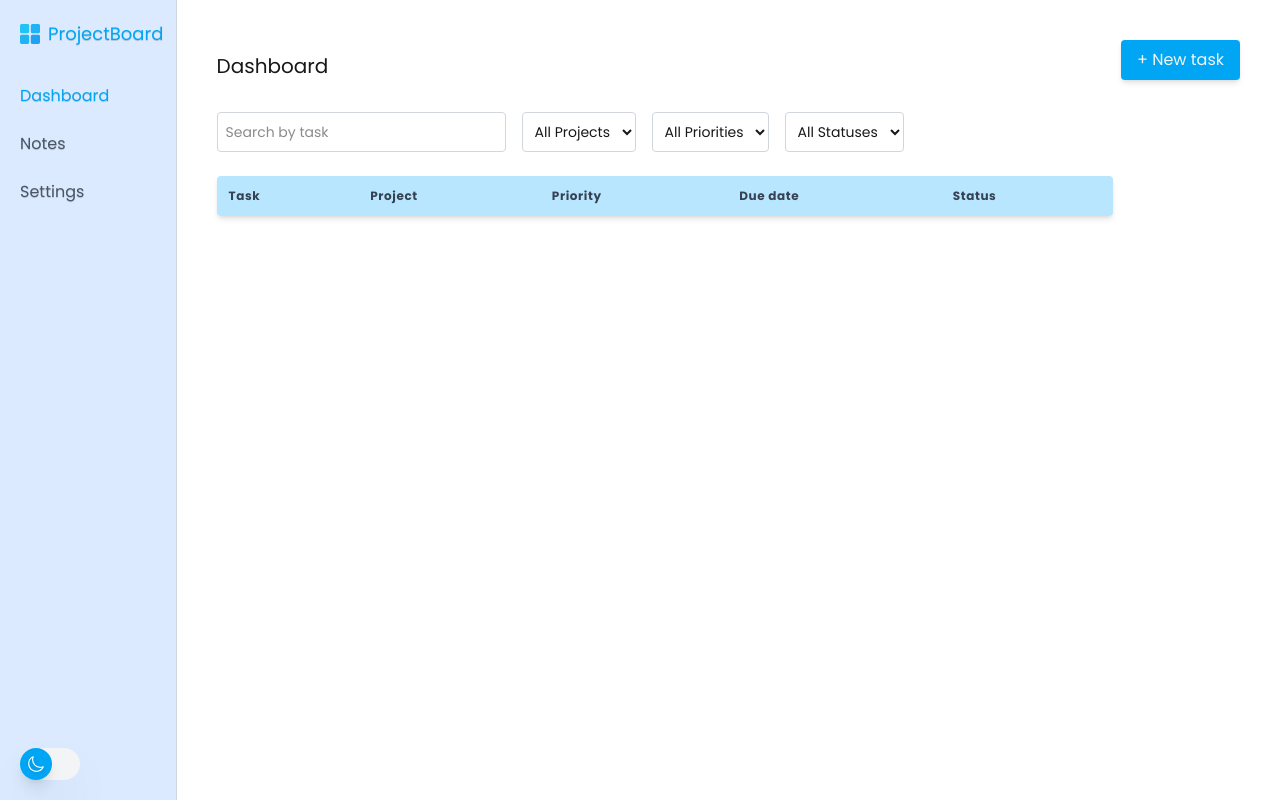
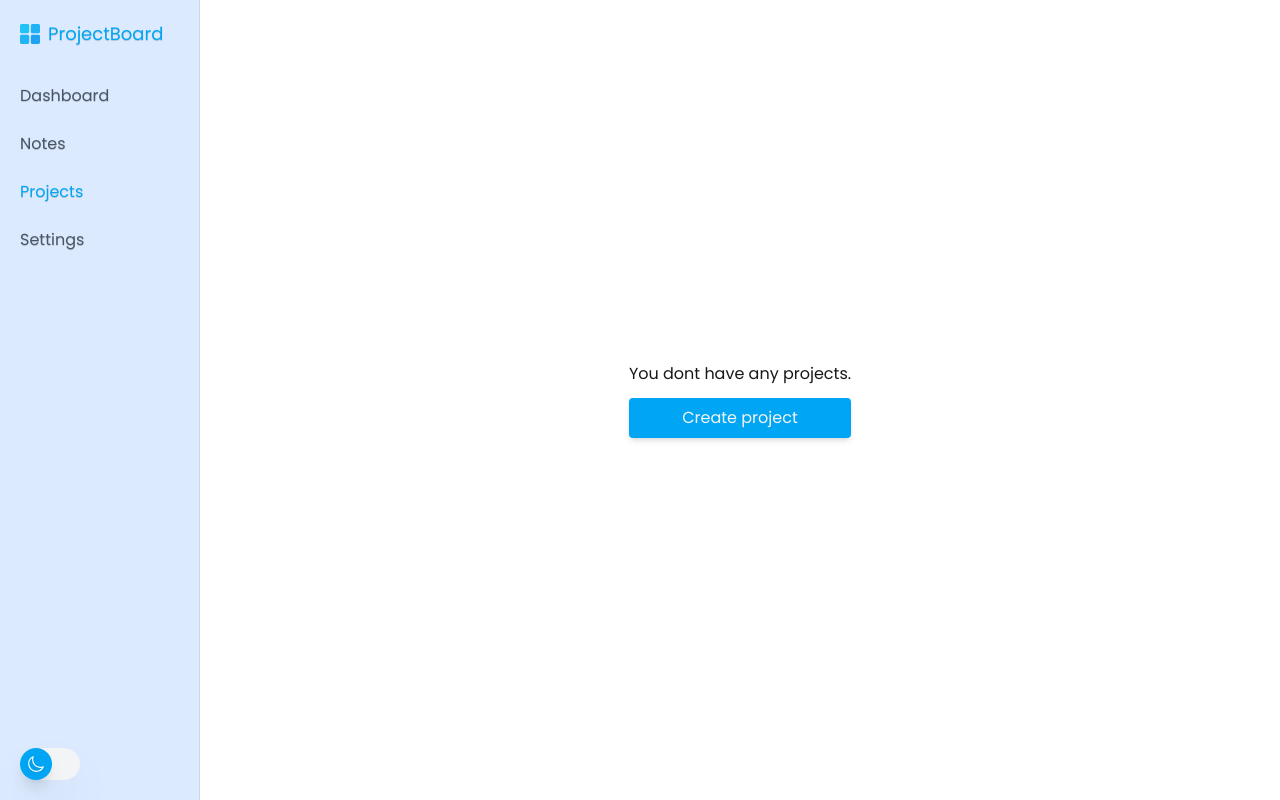
Before and after one commit to viviantangdev/projectboard, a React (Vite) app: page /projects in a window 1280 px wide. Before the commit this address led to /dashboard. Built offline with nearby package versions, Linux system fonts and the light colour scheme.

Commit message:
Projects navigation

```diff
--- a/src/App.tsx
+++ b/src/App.tsx
@@ -1,8 +1,10 @@
 import { Navigate, Route, Routes } from 'react-router';
 import Dashboard from './features/dashboard/Dashboard';
 import Notes from './features/notes/Notes';
+import Projects from './features/projects/Projects';
+import ProjectDetail from './features/projects/components/ProjectDetail';
+import { Settings } from './features/settings/Settings';
 import MainLayout from './shared/layouts/MainLayout';
-import { Settings } from './features/settings/Settings';
 
 function App() {
   return (
@@ -12,9 +14,15 @@ function App() {
           <Route index element={<Navigate to='dashboard' replace />} />
           <Route path='dashboard' element={<Dashboard />} />
           <Route path='notes' element={<Notes />} />
+
+          <Route path='projects' element={<Projects />}>
+            {/* Dynamic child route for individual projects */}
+
+            <Route path=':projectId' element={<ProjectDetail />} />
+          </Route>
           <Route path='settings' element={<Settings />} />
         </Route>
-        <Route path='*' element={<Navigate to='/' replace/>} />
+        <Route path='*' element={<Navigate to='/' replace />} />
       </Routes>
     </>
   );
--- a/src/features/projects/Projects.tsx
+++ b/src/features/projects/Projects.tsx
@@ -1,18 +1,46 @@
-import FeatureLayout from '../../shared/layouts/FeatureLayout';
+import { useState } from 'react';
+import { Outlet } from 'react-router';
+import Modal from '../../shared/components/Modal';
+import SingleInputModalContent from '../../shared/components/SingleInputModalContent';
+import { useProjects } from './context/useProjects';
 
 const Projects = () => {
-  return (
-    <FeatureLayout
-      title={'Projects'}
-      actionButton={
-        <button onClick={() => {}} className='actionButton'>
-          + New project
+  const { projects, addProject } = useProjects();
+  const [isAddProjectModalOpen, setIsAddProjectModalOpen] = useState(false);
+  const [newProject, setNewProject] = useState<string>('');
+
+  if (projects.length === 0) {
+    return (
+      <div className='m-auto flex flex-col gap-3'>
+        <span>You dont have any projects.</span>
+        <button
+          type='button'
+          onClick={() => setIsAddProjectModalOpen(true)}
+          className='actionButton'
+        >
+          Create project
         </button>
-      }
-    >
-      Projects
-    </FeatureLayout>
-  );
+        {isAddProjectModalOpen && (
+          <Modal
+            title={'Add project'}
+            isOpen={isAddProjectModalOpen}
+            setIsOpen={setIsAddProjectModalOpen}
+            children={
+              <SingleInputModalContent
+                value={newProject}
+                setValue={setNewProject}
+                onSubmit={() => addProject(newProject)}
+                setIsModalOpen={setIsAddProjectModalOpen}
+              />
+            }
+          />
+        )}
+      </div>
+    );
+  }
+
+  // Render Outlet for child routes (e.g., /projects/:projectId)
+  return <Outlet />;
 };
 
 export default Projects;
--- /dev/null
+++ b/src/features/projects/components/ProjectDetail.tsx
@@ -0,0 +1,23 @@
+import { useParams } from 'react-router';
+import { useProjects } from '../context/useProjects';
+
+const ProjectDetail = () => {
+  const { projectId } = useParams();
+  const { projects } = useProjects();
+  const project = projects.find((p) => p.name === projectId);
+
+  if (!project) {
+    return <div>Project not found</div>;
+  }
+  console.log('ProjectDetail rendering for projectId:', projectId);
+  console.log('Selected project:', project);
+  return (
+    <div>
+      <h1>{project.name}</h1>
+      <p>Project ID: {project.id}</p>
+      {/* Render additional project details */}
+    </div>
+  );
+};
+
+export default ProjectDetail;
--- a/src/features/projects/components/ProjectTasks.tsx
+++ /dev/null
@@ -1,25 +0,0 @@
-import { useParams } from 'react-router';
-import DashboardTable from '../../dashboard/components/DashboardTable';
-import { useProjects } from '../context/useProjects';
-
-const ProjectTasks = () => {
-  const { projectName } = useParams();
-  const { projects } = useProjects();
-  //    const { tasks } = useTasks();
-
-  const project = projects.find(
-    (p) => p.name.toLowerCase() === projectName?.toLowerCase()
-  );
-  if (!project) return <div>Project not found</div>;
-
-  // const projectTasks = tasks.filter(t => t.project === project.id);
-
-  return (
-    <div className='p-6 max-w-4xl mx-auto'>
-      <h2 className='text-2xl font-bold mb-4'>{project.name} Tasks</h2>
-      <DashboardTable />
-    </div>
-  );
-};
-
-export default ProjectTasks;
--- a/src/shared/components/Navbar.tsx
+++ b/src/shared/components/Navbar.tsx
@@ -2,12 +2,13 @@ import { useState } from 'react';
 import { HiMiniBars3, HiOutlineXMark } from 'react-icons/hi2';
 import { NavLink } from 'react-router';
 import Logo from '../components/Logo';
-import { navigations } from '../utils/routes';
 import ThemeToggle from '../components/ThemeToggle';
-
+import { useNavigations } from '../hooks/useNavigations';
 
 const Navbar = () => {
+  const navigations = useNavigations();
   const [isNavbarOpen, setIsNavbarOpen] = useState(false);
+  const [isProjectsOpen, setIsProjectsOpen] = useState(true);
 
   const onToggle = () => {
     setIsNavbarOpen(!isNavbarOpen);
@@ -30,15 +31,44 @@ const Navbar = () => {
       >
         <div className='flex flex-col gap-2'>
             {navigations.map((nav, index) => (
+            <div key={index} className='flex flex-col gap-1'>
+              {nav.children && nav.children.length > 0 ? (
+                <>
+                  <button
+                    onClick={() => setIsProjectsOpen(!isProjectsOpen)}
+                    className='navlink font-semibold text-left'
+                  >
+                    {nav.name}
+                  </button>
+                  {isProjectsOpen && (
+                    <div className='ml-4 flex flex-col gap-1'>
+                      {nav.children.map((child, childIndex) => (
                         <NavLink
-              key={index}
-              to={nav.path!}
+                          key={childIndex}
+                          to={child.path}
                           className={({ isActive }) =>
-                `navlink ${isActive && 'navlinkActive'}`
+                            `navlink child-navlink ${
+                              isActive ? 'navlinkActive' : ''
+                            }`
+                          }
+                        >
+                          {child.name}
+                        </NavLink>
+                      ))}
+                    </div>
+                  )}
+                </>
+              ) : (
+                <NavLink
+                  to={nav.path}
+                  className={({ isActive }) =>
+                    `navlink ${isActive ? 'navlinkActive' : ''}`
                   }
                 >
                   {nav.name}
                 </NavLink>
+              )}
+            </div>
           ))}
           <ThemeToggle />
         </div>
--- a/src/shared/components/Sidebar.tsx
+++ b/src/shared/components/Sidebar.tsx
@@ -1,28 +1,58 @@
 import { NavLink } from 'react-router';
-import { navigations } from '../utils/routes';
 import Logo from '../components/Logo';
 import ThemeToggle from '../components/ThemeToggle';
+import { useNavigations } from '../hooks/useNavigations';
+import { useState } from 'react';
 
 const Sidebar = () => {
+  const navigations = useNavigations();
+  const [isProjectsOpen, setIsProjectsOpen] = useState(true);
   return (
     <aside className='sidebar'>
       <div className='flex flex-col gap-7 h-full'>
         <Logo />
-
         <nav className='flex flex-col gap-2 flex-1'>
           {navigations.map((nav, index) => (
+            <div key={index} className='flex flex-col gap-1'>
+              {nav.children && nav.children.length > 0 ? (
+                <>
+                  <button
+                    onClick={() => setIsProjectsOpen(!isProjectsOpen)}
+                    className='navlink font-semibold text-left'
+                  >
+                    {nav.name}
+                  </button>
+                  {isProjectsOpen && (
+                    <div className='ml-4 flex flex-col gap-1'>
+                      {nav.children.map((child, childIndex) => (
                         <NavLink
-              key={index}
-              to={nav.path!}
+                          key={childIndex}
+                          to={child.path}
                           className={({ isActive }) =>
-                `navlink ${isActive && 'navlinkActive'}`
+                            `navlink child-navlink ${
+                              isActive ? 'navlinkActive' : ''
+                            }`
+                          }
+                        >
+                          {child.name}
+                        </NavLink>
+                      ))}
+                    </div>
+                  )}
+                </>
+              ) : (
+                <NavLink
+                  to={nav.path}
+                  className={({ isActive }) =>
+                    `navlink ${isActive ? 'navlinkActive' : ''}`
                   }
                 >
                   {nav.name}
                 </NavLink>
+              )}
+            </div>
           ))}
         </nav>
-
         <ThemeToggle />
       </div>
     </aside>
--- /dev/null
+++ b/src/shared/hooks/useNavigations.tsx
@@ -0,0 +1,30 @@
+import { useProjects } from '../../features/projects/context/useProjects';
+
+export interface NavigationItem {
+  name: string;
+  path: string;
+  children?: NavigationItem[];
+}
+
+// Custom hook to generate navigation items
+export const useNavigations = (): NavigationItem[] => {
+  const { projects } = useProjects();
+
+  // Map project children
+  const projectNavItems: NavigationItem[] = projects.map((project) => ({
+    name: project.name,
+    path: `/projects/${project.name}`,
+  }));
+
+  return [
+    { name: 'Dashboard', path: '/dashboard' },
+    { name: 'Notes', path: '/notes' },
+    {
+      name: 'Projects',
+      path: '/projects',
+      // Only include children if there are projects
+      ...(projects.length > 0 && { children: projectNavItems }),
+    },
+    { name: 'Settings', path: '/settings' },
+  ];
+};
--- a/src/shared/utils/routes.tsx
+++ /dev/null
@@ -1,12 +0,0 @@
-interface NavigationItem {
-  name: string;
-  path: string;
-  children?: NavigationItem[];
-}
-
-export const navigations: NavigationItem[] = [
-  { name: 'Dashboard', path: '/dashboard' },
-  { name: 'Notes', path: '/notes' },
-  { name: 'Settings', path: '/settings' },
-
-];
```
Lines whose indentation alone changed are shown as unchanged.
